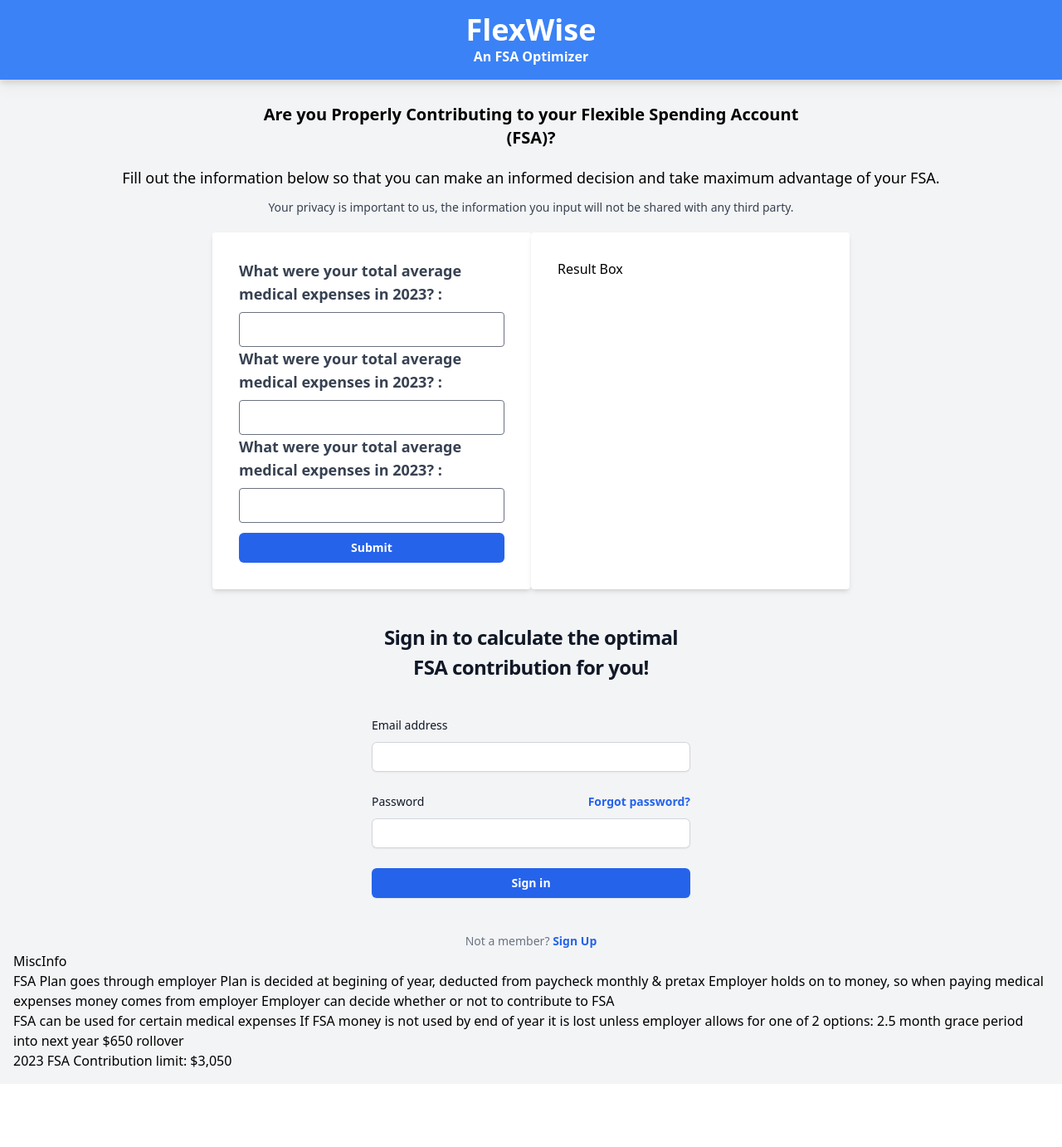
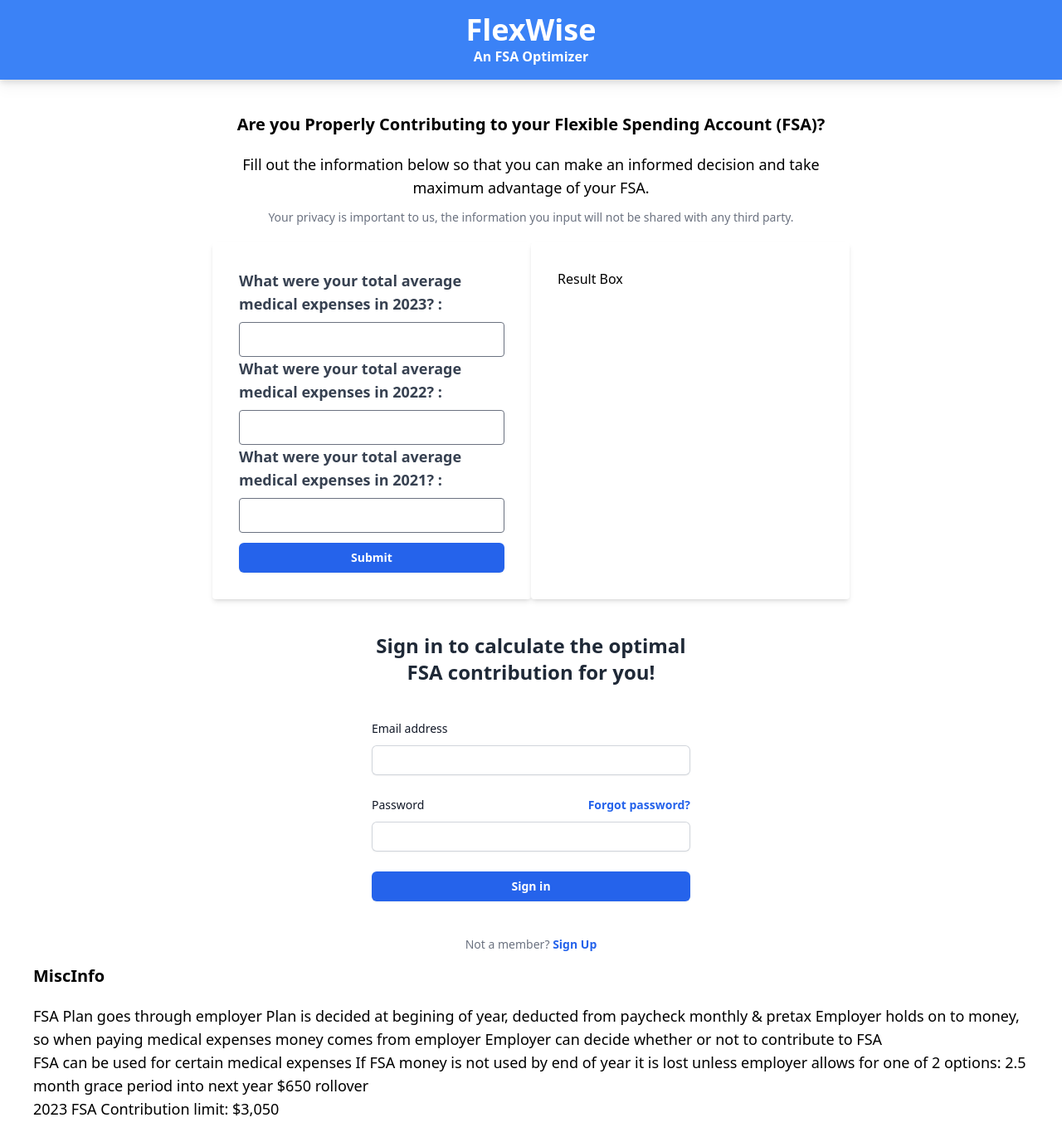
Before and after one commit to StabRabbitz/FSA, a React app: page / in a window 1280 px wide. Shown: the whole page at 83% size. Before the commit the page ends 1306 px from the top, so only its background shows below. Built offline with nearby package versions, Linux system fonts and the light colour scheme.

Commit message:
add brower router

```diff
--- a/src/App.js
+++ b/src/App.js
@@ -1,21 +1,21 @@
 import React from 'react';
-import { Routes, Route } from 'react-router-dom';
-import Home from './components/home';
+import { Routes, Route, Link } from 'react-router-dom';
+import Home from './components/Home';
+import FormComplex from './components/FormComplex';
 
 const App = () => {
     return (
-    //   <Routes>
-    //     <Route path="/" element={<Home />} />
-    //   </Routes>
-    <>
-        <header className="bg-blue-500 p-4 drop-shadow-lg">
-        <h1 className="text-4xl text-white text-center font-extrabold">FlexWise</h1>
+      <>
+          <header className="bg-blue-500 p-4 drop-shadow-lg">
+            <h1 className="text-4xl text-white text-center font-extrabold"><Link to="/">FlexWise</Link></h1>
             <p className="text-1xl text-white text-center font-bold"> An FSA Optimizer</p>
-        </header>
-        <main className="bg-gray-100 p-4">
-        <Home />
-        </main>
-  </>
+          </header>
+
+          <Routes>
+            <Route path="/" element={<Home />} />
+            <Route path="/signedIn" element={<FormComplex />} />
+          </Routes>
+      </>
     );
   };
 
--- a/src/components/FormSimple.js
+++ b/src/components/FormSimple.js
@@ -1,5 +1,5 @@
 import React, { useEffect, useState } from 'react';
-import { Link } from 'react-router-dom';
+import { Link, Navigate } from 'react-router-dom';
 
 const FormSimple = () => {
   const [form, setForm] = useState({
@@ -11,7 +11,7 @@ const FormSimple = () => {
   const handleChange = (e) => {
     setForm({
       ...form,
-      [e.target.name] : e.target.value,
+      [e.target.name]: e.target.value,
     });
   };
 
@@ -21,7 +21,7 @@ const FormSimple = () => {
       expense22,
       expense21,
     };
-    fetch('http://localhost:3000/workouts/', {
+    fetch('http://localhost:3000/', {
       method: 'POST',
       body: JSON.stringify(data),
       headers: {
@@ -29,13 +29,13 @@ const FormSimple = () => {
       },
     })
       .then((res) => res.json())
-        .then(expenses => {
-            console.log(expenses)
+      .then((expenses) => {
+        console.log(expenses);
       })
       .catch((err) => {
         console.log(err);
       });
-  }
+  };
 
   return (
     <div>
@@ -50,7 +50,7 @@ const FormSimple = () => {
           onChange={handleChange}
         />
         <label className="text-lg font-semibold text-gray-700">
-          What were your total average medical expenses in 2023? :
+          What were your total average medical expenses in 2022? :
         </label>
         <input
           type="text"
@@ -59,7 +59,7 @@ const FormSimple = () => {
           onChange={handleChange}
         />
         <label className="text-lg font-semibold text-gray-700">
-          What were your total average medical expenses in 2023? :
+          What were your total average medical expenses in 2021? :
         </label>
         <input
           type="text"
--- a/src/components/Home.js
+++ b/src/components/Home.js
@@ -12,13 +12,15 @@ const Home = () => {
   return (
 
     <div>
-      <div className=''>
-          <h2 className='max-w-2xl mx-auto text-center mt-3 mb-5 text-xl font-semibold'>Are you Properly Contributing to your Flexible Spending Account (FSA)?</h2>
-          <p className=' mx-auto text-center text-lg mb-3'>
+      <div className='mt-10'>
+          <h2 className='max-w-3xl mx-auto text-center mt-3 mb-5 text-xl font-semibold'>
+            Are you Properly Contributing to your Flexible Spending Account (FSA)?
+          </h2>
+          <p className=' max-w-3xl mx-auto text-center text-lg mb-3'>
             Fill out the information below so that you can make an informed decision and take maximum advantage of
             your FSA.
           </p>
-          <p className='mx-auto text-center text-sm text-gray-700 mb-5'>
+          <p className='mx-auto text-center text-sm text-gray-500 mb-5'>
             Your privacy is important to us, the information you input will not be shared with any third party.
           </p>
       </div>
--- a/src/components/MiscInfo.js
+++ b/src/components/MiscInfo.js
@@ -5,24 +5,30 @@ const MiscInfo = () => {
 
 return (
     <div>
-        <div>MiscInfo</div>
-        <div>
+        <div className='mx-10 mt-3 mb-5 text-xl font-semibold'>MiscInfo</div>
+
+        <article className='mx-10 text-lg mb-8'>
+            <ul>
+                <li>
                     FSA Plan goes through employer
                     Plan is decided at begining of year, deducted from paycheck monthly & pretax
                     Employer holds on to money, so when paying medical expenses money comes from employer
                     Employer can decide whether or not to contribute to FSA
-        </div>
+                </li>
 
-        <div>
+                <li>
                     FSA can be used for certain medical expenses
                     If FSA money is not used by end of year it is lost unless employer allows for one of 2 options:
                     2.5 month grace period into next year
                     $650 rollover
-        </div>
+                </li>
 
-        <div>
+                <li>
                     2023 FSA Contribution limit: $3,050
-        </div>
+                </li>
+            </ul>
+
+        </article>
     </div>
 )
 }
--- a/src/components/SignIn.js
+++ b/src/components/SignIn.js
@@ -2,13 +2,16 @@ import React, { useEffect, useState } from 'react';
 import { Link } from 'react-router-dom';
 
 const SignIn = () => {
-  const [userName, setUserName] = useState('');
-  const handleSubmit = () => {};
+  const [form, setForm] = useState('');
+  const handleSubmit = () => {
+
+  };
+
   return (
     <>
       <div className="flex min-h-full flex-1 flex-col justify-center px-6  lg:px-8">
         <div className="sm:mx-auto sm:w-full sm:max-w-sm">
-          <h2 className="mt-10 text-center text-2xl font-bold leading-9 tracking-tight text-gray-900">
+          <h2 className="mt-10 text-center text-2xl font-bold text-gray-800">
             Sign in to calculate the optimal FSA contribution for you!
           </h2>
         </div>
--- a/webpack.config.js
+++ b/webpack.config.js
@@ -4,7 +4,7 @@ const HtmlWebpackPlugin = require('html-webpack-plugin');
 
 const config = {
   entry: [
-    'react-hot-loader/patch',
+    // 'react-hot-loader/patch',
     './src/index.js'
   ],
   output: {
```
Also changed, not shown: src/components/FormComplex.js (+3 -4 lines), 1 other file (tests, documents, lock files or other folders). Lines whose indentation alone changed are shown as unchanged.
